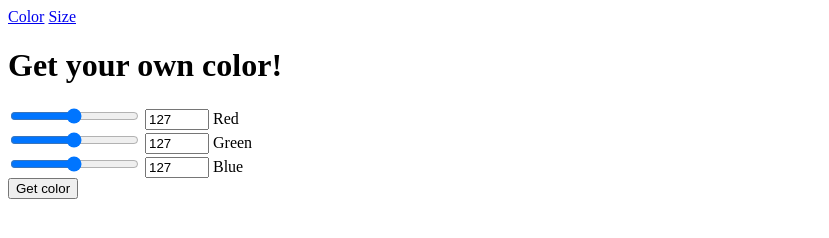
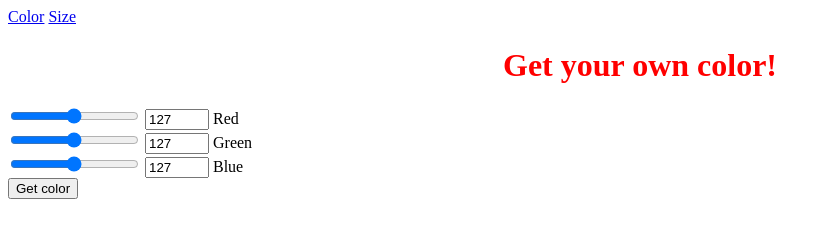
Before and after one commit to joka828/htmlmeliproject, a plain HTML site: page index.html in a window 1280 px wide. Shown: the whole page, without its empty margins (0-829 px from the left). Drawn offline with Linux system fonts and the light colour scheme.

Commit message:
css styles

```diff
--- a/index.html
+++ b/index.html
@@ -1,8 +1,7 @@
 <!DOCTYPE html>
 <html>
 <head>
-
-
+	<link rel="stylesheet" type="text/css" href="style.css">
 </head>
 <body>
 	<script>
--- /dev/null
+++ b/style.css
@@ -0,0 +1,4 @@
+h1{
+text-align: center;
+color: red;
+}
```
